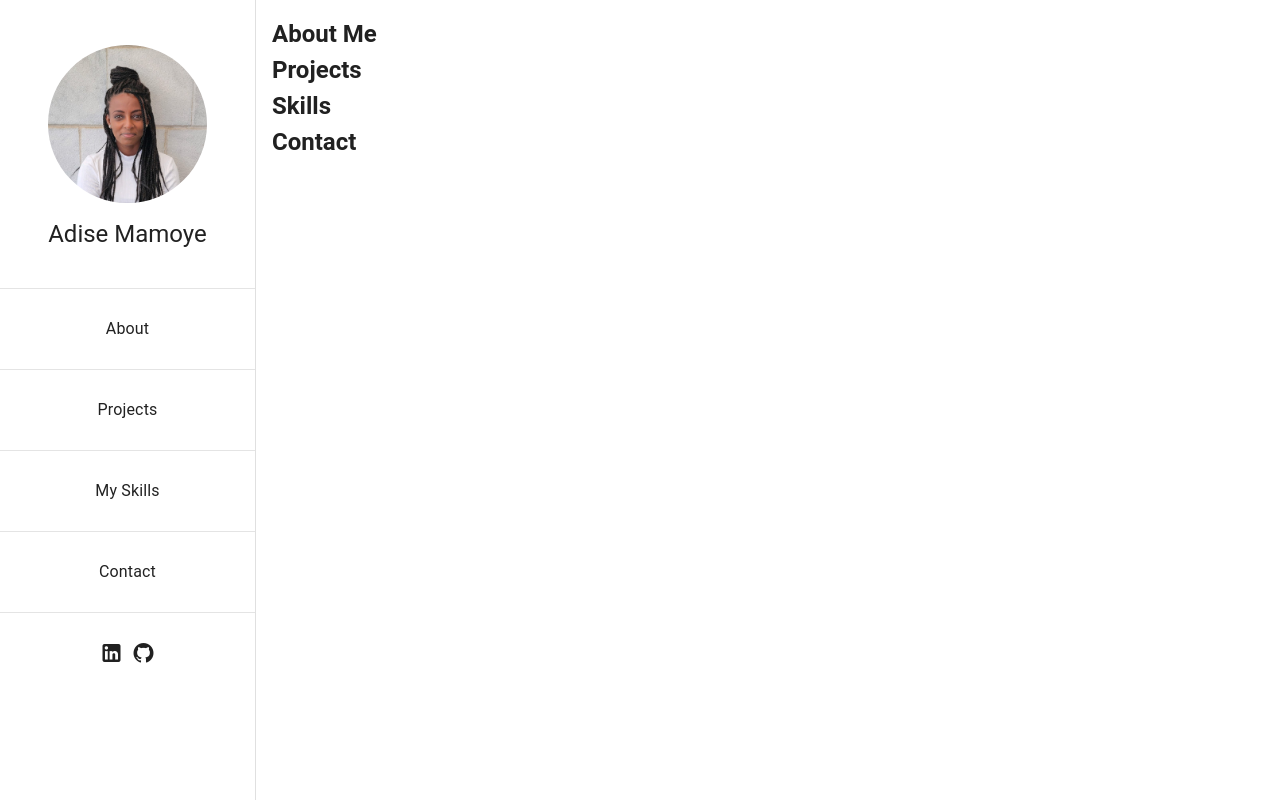
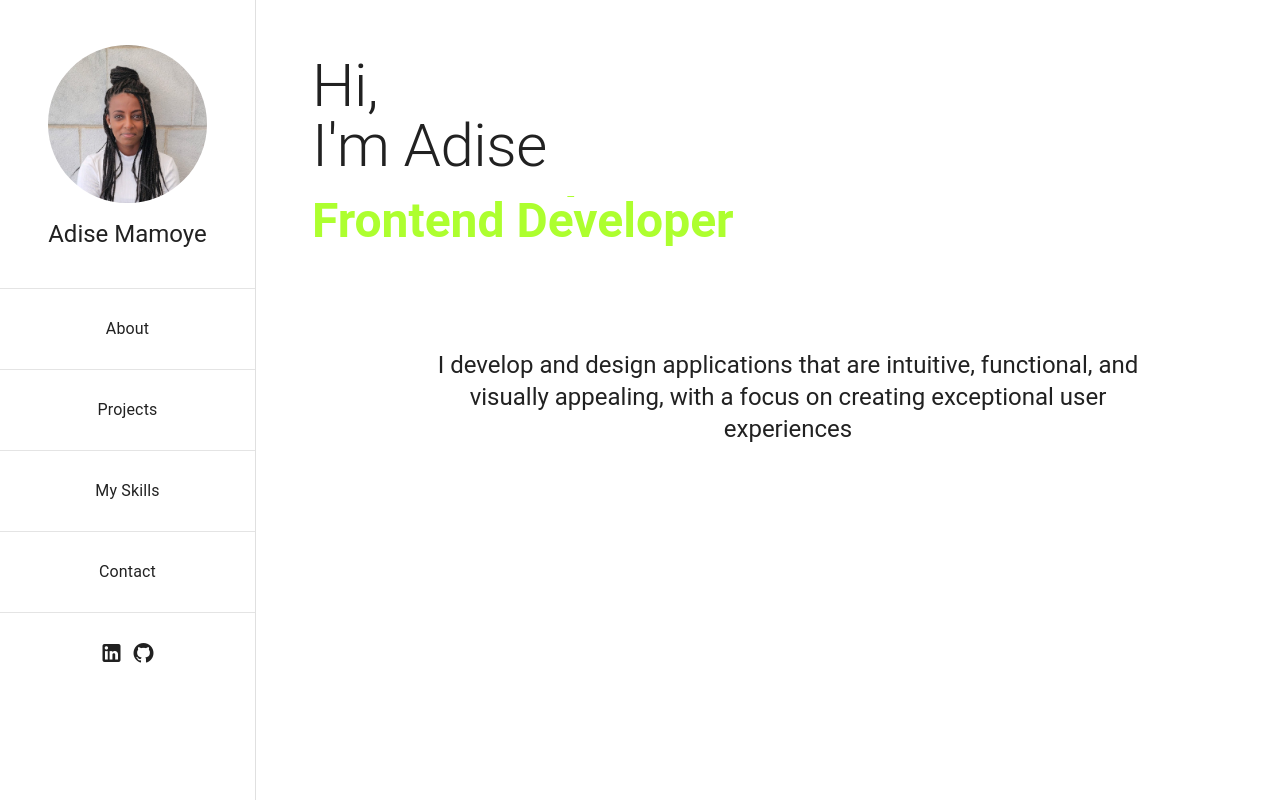
Before and after one commit to Adise211/portofolio-vue, a Vue app: page / in a window 1280 px wide. Built offline with nearby package versions, Linux system fonts and the light colour scheme.

Commit message:
intro title

```diff
--- a/src/App.vue
+++ b/src/App.vue
@@ -39,23 +39,36 @@
     <!-- Main Content -->
     <v-main>
       <v-container>
-        <section id="about">
-          <h1>About Me</h1>
+        <section id="about" class="mt-10 ml-10 d-flex flex-column justify-start">
+          <div class="text-h2">Hi,</div>
+          <div class="text-h2">I'm Adise</div>
+          <div class="intro-title text-h3 mt-5">
+            <div class="intro-title-wrapper">
+              <div className="intro-title-item">Full Stack Developer</div>
+              <div className="intro-title-item">Web Developer</div>
+              <div className="intro-title-item">Frontend Developer</div>
+              <div className="intro-title-item">Backend Developer</div>
+            </div>
+          </div>
+          <div class="into-description text-h5 pt-10 mt-16 text-center w-75 align-self-center">
+            I develop and design applications that are intuitive, functional, and visually
+            appealing, with a focus on creating exceptional user experiences
+          </div>
           <!-- Add your content here -->
         </section>
 
         <section id="projects">
-          <h1>Projects</h1>
+          <!-- <h1>Projects</h1> -->
           <!-- Add your content here -->
         </section>
 
         <section id="skills">
-          <h1>Skills</h1>
+          <!-- <h1>Skills</h1> -->
           <!-- Add your content here -->
         </section>
 
         <section id="contact">
-          <h1>Contact</h1>
+          <!-- <h1>Contact</h1> -->
           <!-- Add your content here -->
         </section>
       </v-container>
@@ -98,6 +111,40 @@ export default {
 </script>
 
 <style>
+.intro-title {
+  height: 50px;
+  overflow: hidden;
+}
+
+.intro-title-wrapper {
+  height: 100%;
+  animation: move 10s ease-in-out infinite alternate;
+}
+
+@keyframes move {
+  25% {
+    transform: translateY(-50px);
+  }
+  50% {
+    transform: translateY(-100px);
+  }
+  75% {
+    transform: translateY(-150px);
+  }
+  100% {
+    transform: translateY(-200px);
+  }
+}
+
+.intro-title-item {
+  height: 50px;
+  /* font-size: 30px; */
+  font-weight: bold;
+  color: greenyellow;
+  display: flex;
+  align-items: center;
+}
+
 /* You can customize your App Bar styling here */
 .v-toolbar-title {
   font-weight: bold;
```
